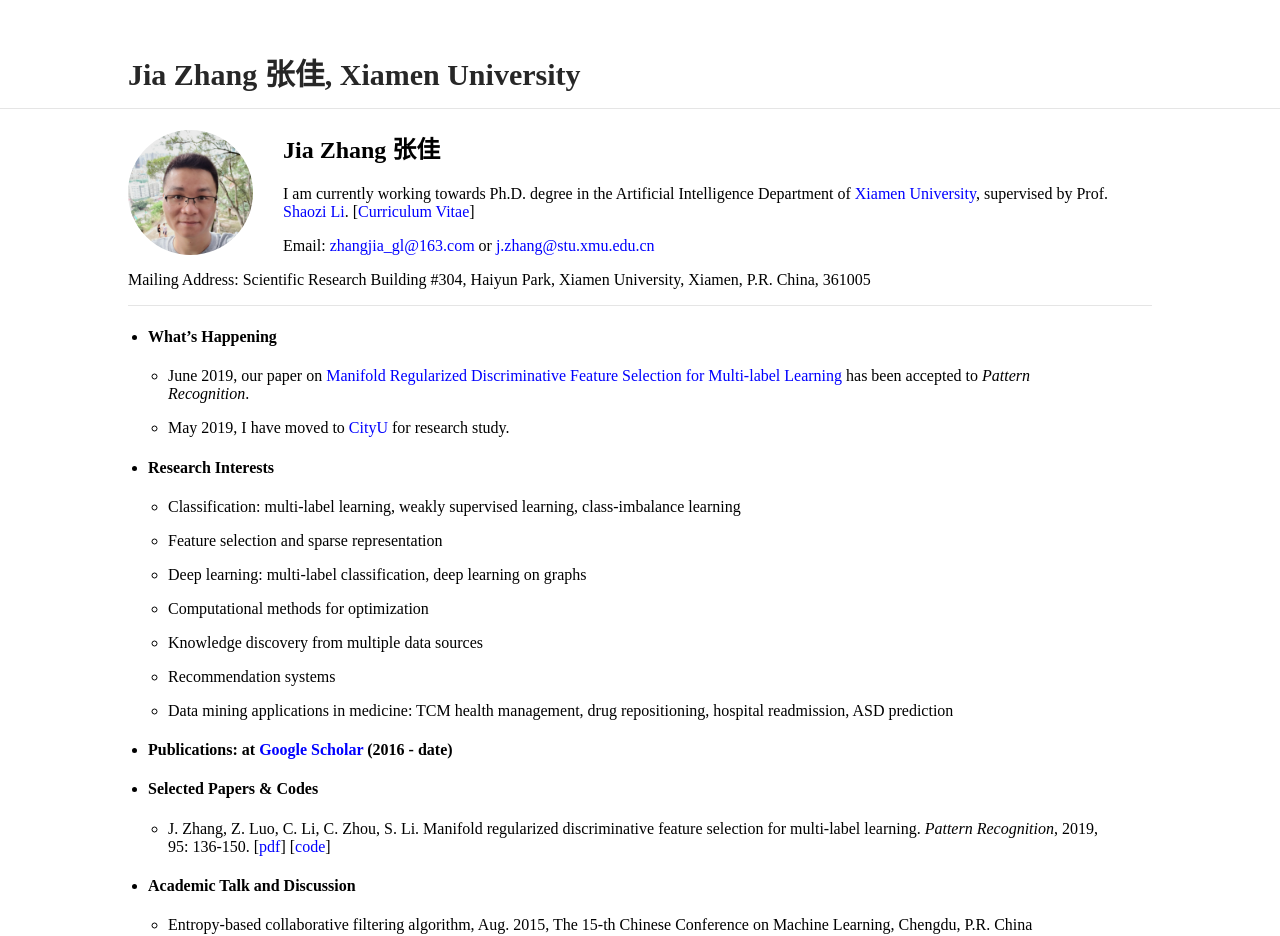
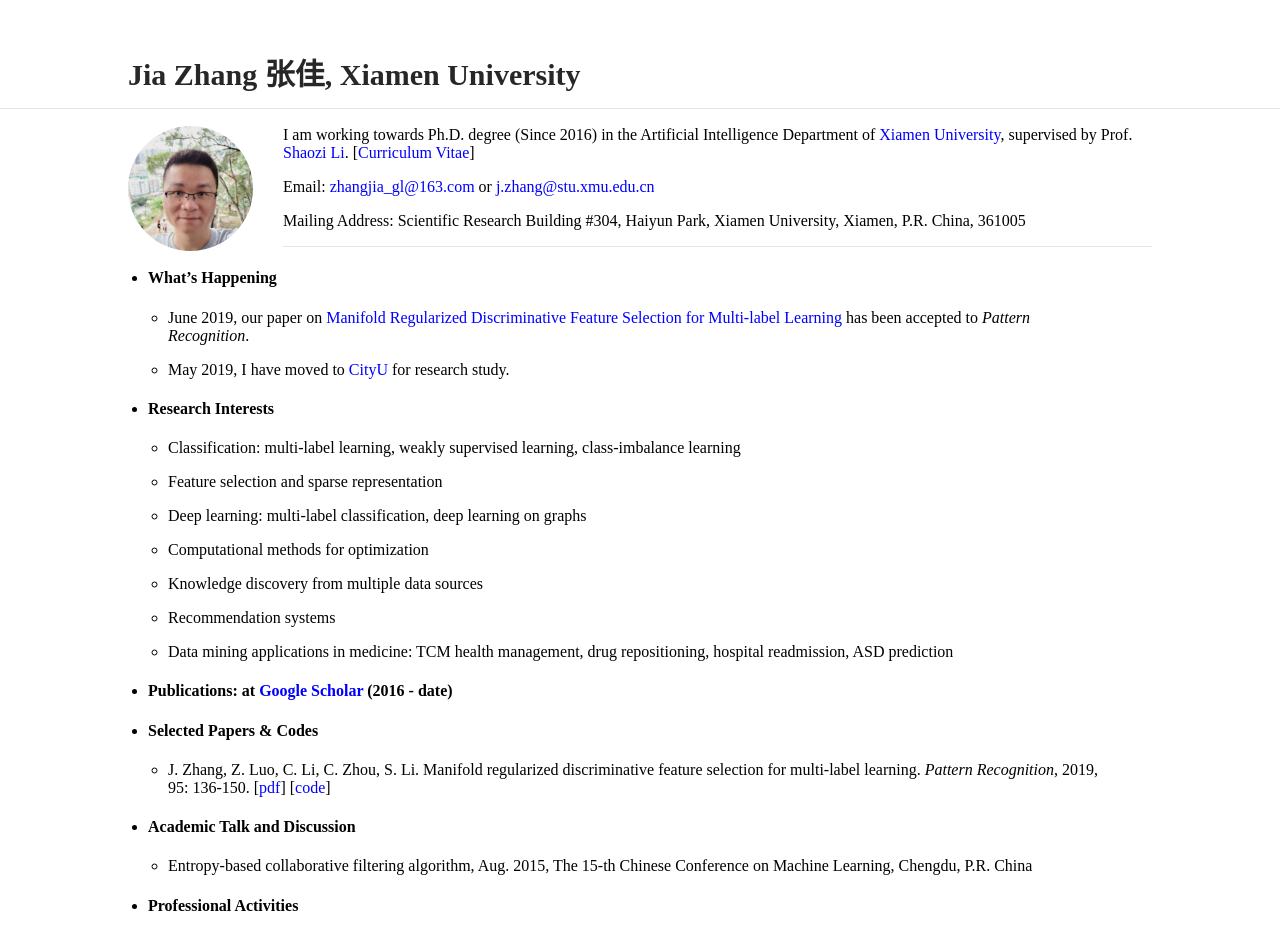
Before and after one commit to jiazhang-ml/jiazhang-ml.github.io, a Jekyll site: the page built from index.md, in a window 1280 px wide. Shown: the top 936 px of the page. Built offline with Jekyll 4.4.1, drawn with Linux system fonts in a browser that asks for light colours.

Commit message:
Update index.md

```diff
--- a/index.md
+++ b/index.md
@@ -4,9 +4,7 @@ layout: default
 
 <img class="profile-picture" src="jiazhang.jpg">
 
-## Jia Zhang 张佳
-
-I am currently working towards Ph.D. degree in the Artificial Intelligence Department of [Xiamen University](https://www.xmu.edu.cn/), supervised by Prof. [Shaozi Li](http://imt.xmu.edu.cn/szdw.html). [[Curriculum Vitae](resume.pdf)]
+I am working towards Ph.D. degree (Since 2016) in the Artificial Intelligence Department of [Xiamen University](https://www.xmu.edu.cn/), supervised by Prof. [Shaozi Li](http://imt.xmu.edu.cn/szdw.html). [[Curriculum Vitae](resume.pdf)]
 
 Email: [zhangjia_gl@163.com](mailto:zhangjia_gl@163.com) or [j.zhang@stu.xmu.edu.cn](mailto:j.zhang@stu.xmu.edu.cn)
 
```
